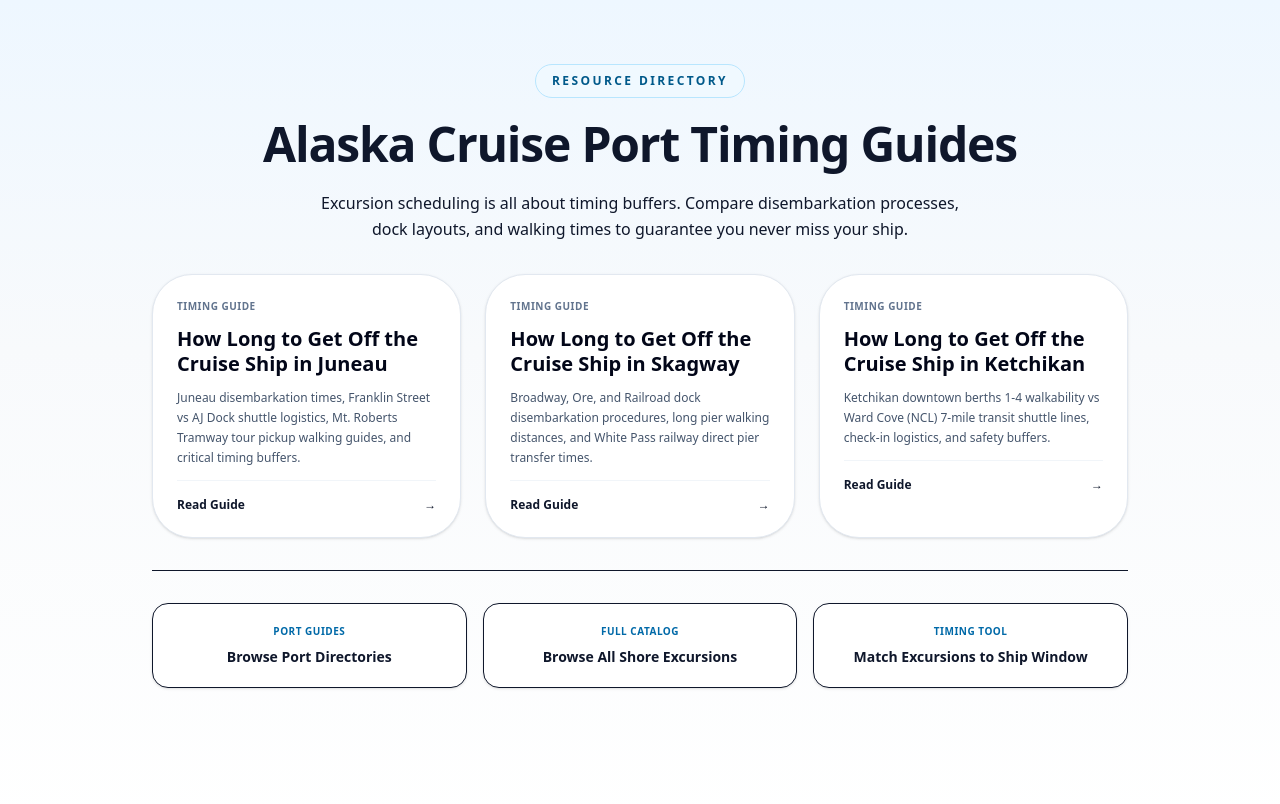
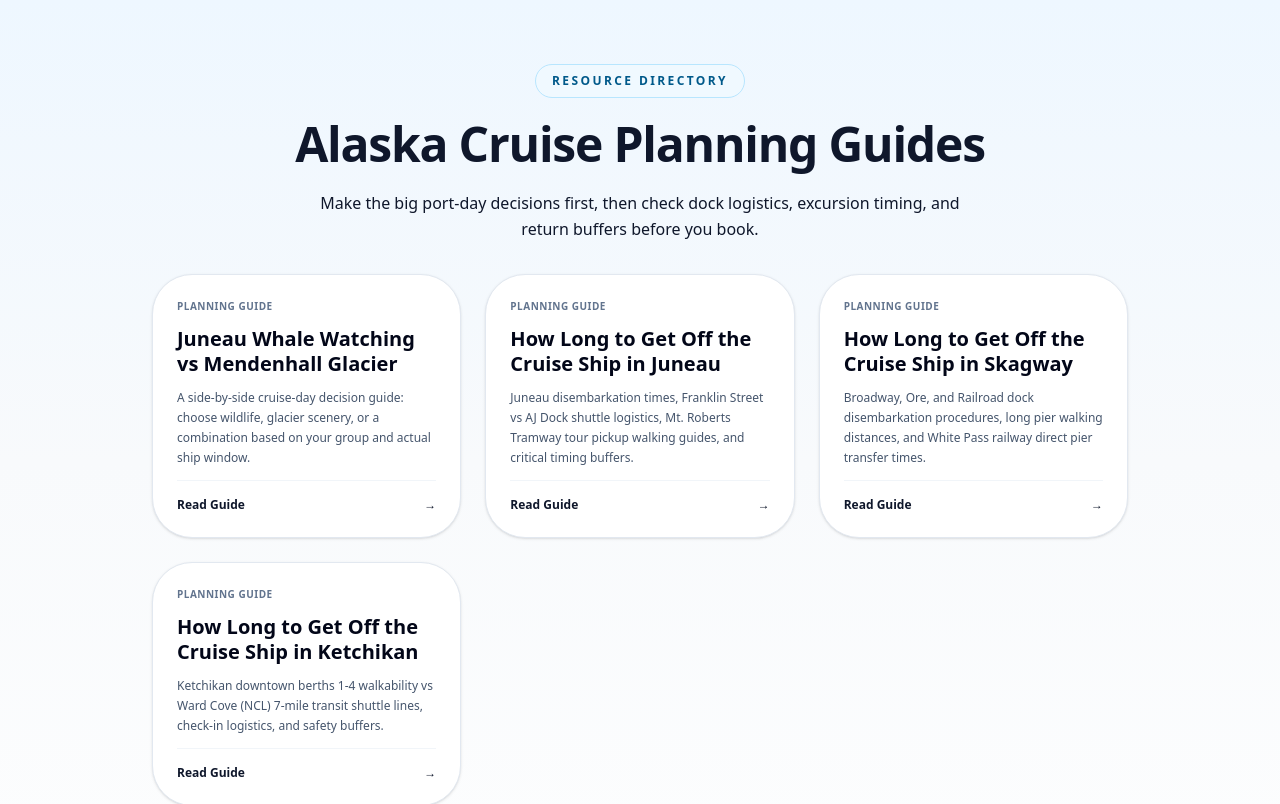
Before and after one commit to erichroeseler123-bot/wta-renderer, a Next.js app: page /guides in a window 1280 px wide. Shown: the top 804 px of the page. Built offline with nearby package versions, Linux system fonts and the light colour scheme.

Commit message:
Feature Juneau decision guide in Alaska guide directory

```diff
--- a/app/guides/page.tsx
+++ b/app/guides/page.tsx
@@ -1,6 +1,11 @@
 import Link from "next/link";
 
 const GUIDES = [
+  {
+    slug: "juneau-whale-watching-vs-mendenhall",
+    title: "Juneau Whale Watching vs Mendenhall Glacier",
+    description: "A side-by-side cruise-day decision guide: choose wildlife, glacier scenery, or a combination based on your group and actual ship window.",
+  },
   {
     slug: "how-long-does-it-take-to-get-off-the-ship-in-juneau",
     title: "How Long to Get Off the Cruise Ship in Juneau",
@@ -19,8 +24,8 @@ const GUIDES = [
 ];
 
 export const metadata = {
-  title: "Alaska Cruise Port Timing Guides | Welcome To Alaska Tours",
-  description: "Check disembarkation schedules, dock walk distances, tendering times, and excursion timing buffers for Juneau, Skagway, and Ketchikan.",
+  title: "Alaska Cruise Planning Guides | Welcome To Alaska Tours",
+  description: "Compare Alaska cruise-port decisions, excursion choices, dock logistics, disembarkation timing, and safety buffers for Juneau, Skagway, and Ketchikan.",
   alternates: {
     canonical: "https://welcometoalaskatours.com/guides",
   },
@@ -30,21 +35,18 @@ export default function GuidesIndexPage() {
   return (
     <main className="min-h-screen bg-[linear-gradient(180deg,#eef7ff_0%,#f8fafc_42%,#ffffff_100%)] text-slate-900 pb-20">
       <div className="mx-auto max-w-5xl px-4 py-12 sm:px-6 sm:py-16 space-y-8">
-
-        {/* Header */}
         <section className="text-center space-y-4">
           <div className="inline-flex rounded-full border border-sky-200 bg-sky-50 px-4 py-2 text-xs font-black uppercase tracking-[0.2em] text-sky-800">
             Resource Directory
           </div>
           <h1 className="text-4xl font-black tracking-tight text-slate-900 sm:text-5xl max-w-3xl mx-auto leading-tight">
-            Alaska Cruise Port Timing Guides
+            Alaska Cruise Planning Guides
           </h1>
           <p className="text-base text-slate-655 max-w-2xl mx-auto leading-relaxed">
-            Excursion scheduling is all about timing buffers. Compare disembarkation processes, dock layouts, and walking times to guarantee you never miss your ship.
+            Make the big port-day decisions first, then check dock logistics, excursion timing, and return buffers before you book.
           </p>
         </section>
 
-        {/* Guides List */}
         <section className="grid gap-6 md:grid-cols-2 lg:grid-cols-3">
           {GUIDES.map((guide) => (
             <Link
@@ -53,7 +55,7 @@ export default function GuidesIndexPage() {
               className="rounded-[2.5rem] border border-slate-200 bg-white p-6 shadow-sm hover:shadow-md transition hover:-translate-y-1 block space-y-3"
             >
               <span className="text-[10px] font-black uppercase tracking-wider text-slate-500 block">
-                Timing Guide
+                Planning Guide
               </span>
               <h2 className="text-xl font-black text-slate-950 block leading-tight">
                 {guide.title}
@@ -69,7 +71,6 @@ export default function GuidesIndexPage() {
           ))}
         </section>
 
-        {/* Navigation Action Links */}
         <section className="pt-8 border-t border-slate-205 grid gap-4 sm:grid-cols-3">
           <Link
             href="/ports"
@@ -105,7 +106,6 @@ export default function GuidesIndexPage() {
             </span>
           </Link>
         </section>
-
       </div>
     </main>
   );
```
